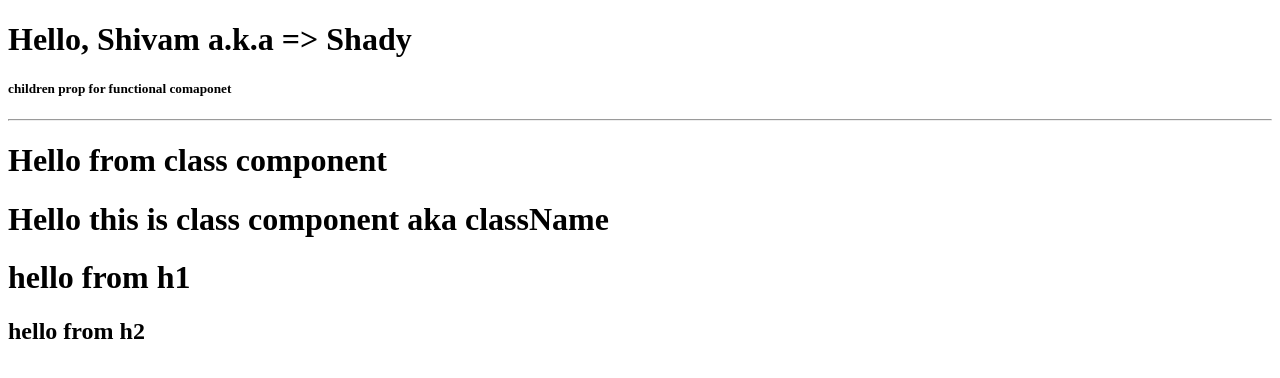
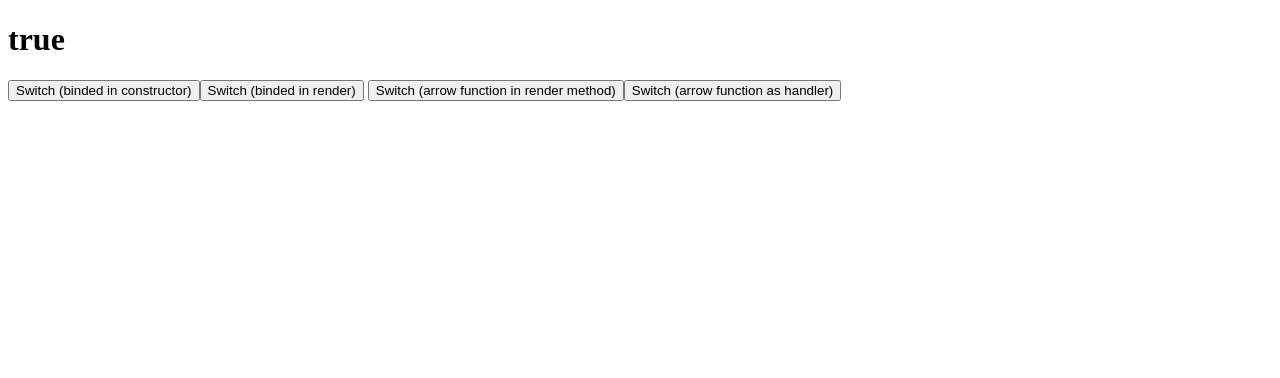
Before and after one commit to shivam-7Dev/reactBasics-ClassBased, a React (Vite) app: page / in a window 1280 px wide. Shown: the top 378 px of the page. Built offline with nearby package versions, Linux system fonts and the light colour scheme.

Commit message:
added different ways to bind event handler in  class

```diff
--- a/src/App.jsx
+++ b/src/App.jsx
@@ -2,16 +2,26 @@ import { useState } from "react";
 import Greet from "./class-components/Greet";
 import JsxComponent from "./JsxComponent";
 import FunctionGreet from "./functional-componets/FunctionGreet";
+import Message from "./class-components/Message";
+import Counter from "./class-components/Counter";
+import FuctionClick from "./functional-componets/FuctionClick";
+import ClassClick from "./class-components/ClassClick";
+import EventBind from "./class-components/EventBind";
 
 function App() {
   //note=> props are immutable that is you can not change the value of props
   return (
     <>
-      <FunctionGreet name="Shivam" heroName="Shady">
+      {/* <FunctionGreet name="Shivam" heroName="Shady">
         <h5>children prop for functional comaponet</h5>
       </FunctionGreet>
       <Greet name=" class component" heroName="className" />
-      <JsxComponent />
+      <JsxComponent /> */}
+      {/* <Message /> */}
+      {/* <Counter /> */}
+      {/* <FuctionClick /> */}
+      {/* <ClassClick /> */}
+      <EventBind />
     </>
   );
 }
--- /dev/null
+++ b/src/class-components/ClassClick.jsx
@@ -0,0 +1,17 @@
+import React, { Component } from "react";
+
+class ClassClick extends Component {
+  handleClick1() {
+    console.log(this); // this value is undefined here
+    console.log("function called");
+  }
+  render() {
+    return (
+      <div>
+        <button onClick={this.handleClick1}> class component click me </button>
+      </div>
+    );
+  }
+}
+
+export default ClassClick;
--- /dev/null
+++ b/src/class-components/Counter.jsx
@@ -0,0 +1,55 @@
+import React, { Component } from "react";
+
+/**
+   Always make use of setState and never modify the state directly.
+
+    Code has to be executed after the state has been updated? Place that code in the call back
+    function which is the second argument to the setState method.
+
+    When you have to update state based on the previous state value, pass in a function as an
+    argument instead of the regular object.
+*/
+
+class Counter extends Component {
+  constructor(props) {
+    super(props);
+
+    this.state = {
+      count: 0,
+    };
+  }
+  handleIncrement() {
+    this.setState(
+      {
+        count: this.state.count + 1,
+      },
+      () => {
+        console.log(this.state.count);
+        console.log("this function will run only after the setState has run");
+      }
+    );
+    console.log(this.state.count);
+  }
+
+  incrementFive() {
+    for (let i = 0; i < 5; i++)
+      //   this.setState({
+      //     count: this.state.count + 1,
+      //   });
+      this.setState((prev) => ({
+        count: prev.count + 1,
+      }));
+  }
+
+  render() {
+    return (
+      <div>
+        <h1>count:{this.state.count}</h1>
+        <button onClick={() => this.handleIncrement()}>increment</button>
+        <button onClick={() => this.incrementFive()}>increment 5</button>
+      </div>
+    );
+  }
+}
+
+export default Counter;
--- /dev/null
+++ b/src/class-components/EventBind.jsx
@@ -0,0 +1,59 @@
+import React, { Component } from "react";
+
+class EventBind extends Component {
+  // the value of this is undefined in event handler that's why we need to do the binding
+  //1. bind the event handler in the constructor method
+  //2. Approach three :Bind the event handler in the render method
+  //3: Approach two : arrow function in render method
+  //4. Approach four: Arrow function as class property
+
+  constructor(props) {
+    super(props);
+    this.handleClick1 = this.handleClick1.bind(this);
+    this.state = {
+      message: true,
+    };
+  }
+
+  handleClick1() {
+    console.log(this);
+    this.setState({
+      message: !this.state.message,
+    });
+  }
+  handleClick2() {
+    console.log(this);
+    this.setState({
+      message: !this.state.message,
+    });
+  }
+
+  handleClick3 = () => {
+    console.log(this);
+    this.setState({
+      message: !this.state.message,
+    });
+  };
+
+  render() {
+    return (
+      <div>
+        <h1>{this.state.message + ""}</h1>
+        <button onClick={this.handleClick1}>
+          Switch (binded in constructor)
+        </button>
+        <button onClick={this.handleClick1.bind(this)}>
+          Switch (binded in render)
+        </button>{" "}
+        <button onClick={() => this.handleClick2()}>
+          Switch (arrow function in render method)
+        </button>
+        <button onClick={this.handleClick3}>
+          Switch (arrow function as handler)
+        </button>
+      </div>
+    );
+  }
+}
+
+export default EventBind;
--- a/src/class-components/Message.jsx
+++ b/src/class-components/Message.jsx
@@ -1,11 +1,25 @@
-import { React } from "react";
+import React from "react";
 
-class Message extends React.component {
+class Message extends React.Component {
   constructor() {
     super();
+    this.state = {
+      message: "Welcome visitor",
+    };
   }
+  handleClick = () => {
+    console.log("clicked");
+    this.setState({
+      message: "thanky for subscribing!",
+    });
+  };
   render() {
-    return null;
+    return (
+      <div>
+        <h1> {this.state.message}</h1>
+        <button onClick={this.handleClick}> subscribe</button>
+      </div>
+    );
   }
 }
 export default Message;
--- /dev/null
+++ b/src/functional-componets/FuctionClick.jsx
@@ -0,0 +1,16 @@
+import React from "react";
+
+const FuctionClick = () => {
+  const handleClick = () => {
+    console.log("button clicked");
+  };
+
+  //Note:=> the event handler is a function and not a funtion call
+  return (
+    <div>
+      <button onClick={handleClick}>click Me</button>
+    </div>
+  );
+};
+
+export default FuctionClick;
```
